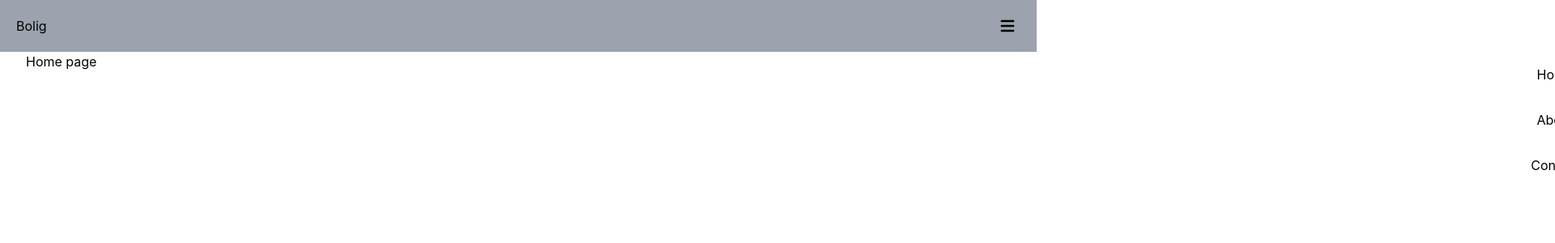
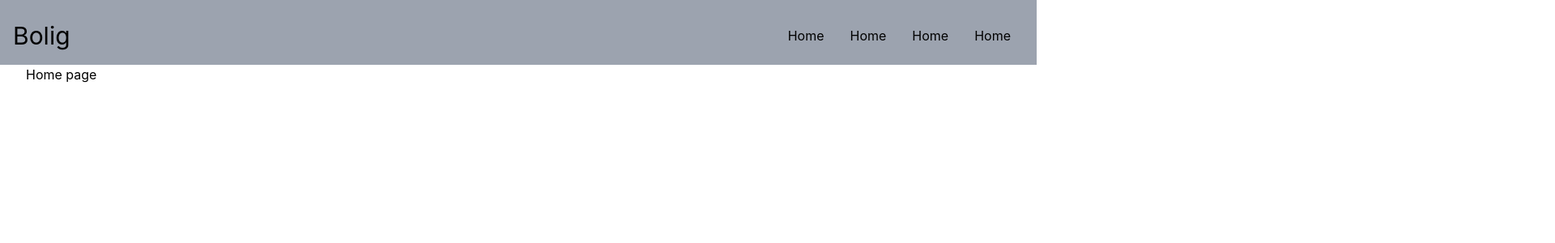
Before and after one commit to MaxAndreasLundin/bolig-web, a Next.js app: page / in a window 1280 px wide. Shown: the top 300 px of the page at 81% size, 1920 px wide, since content can reach past the window. Built offline with nearby package versions, Linux system fonts and the light colour scheme.

Commit message:
major changes in navbar, adding responsive navbar

```diff
--- a/app/layout.tsx
+++ b/app/layout.tsx
@@ -1,5 +1,5 @@
 import "./globals.css";
-import Header from "../components/Header";
+import Navbar from "../components/Nabar";
 
 export default function RootLayout({
   children,
@@ -14,7 +14,7 @@ export default function RootLayout({
       */}
       <head />
       <body>
-        <Header />
+        <Navbar />
         {children}
       </body>
     </html>
--- a/components/Header.tsx
+++ /dev/null
@@ -1,20 +0,0 @@
-import React from "react";
-import ToggleMenu from "./ToggleMenu";
-
-const Header = () => {
-  return (
-    <header className="bg-gray-400 sticky top-0 z-50 grid grid-cols-2">
-      {/*left*/}
-      <div className="flex items-center">
-        <p className="p-5">Bolig</p>
-      </div>
-
-      {/*right*/}
-      <div className="flex items-center justify-end">
-        <ToggleMenu />
-      </div>
-    </header>
-  );
-};
-
-export default Header;
--- /dev/null
+++ b/components/Nabar.tsx
@@ -0,0 +1,53 @@
+"use client";
+import { MenuIcon, XIcon } from "@heroicons/react/solid";
+import Link from "next/link";
+import React, { useState } from "react";
+
+const Navbar = () => {
+  const [click, setClick] = useState<boolean>(false);
+
+  const handleClick = () => {
+    setClick(!click);
+  };
+
+  //{click ? "bg-slate-500 flex flex-col items-center absolute right-0 top-16 h-56 w-full transition duration-500 z-10" : "web"}
+  return (
+    <header className="bg-gray-400 sticky top-0 h-20 z-50 grid grid-cols-2 p-4">
+      {/*left*/}
+      <div className="flex items-center">
+        <h1 className="w-full text-3xl">Bolig</h1>
+      </div>
+
+      {/*right*/}
+      <div className="flex items-center justify-end">
+        <ul className="hidden md:flex">
+          <li className="p-4">Home</li>
+          <li className="p-4">Home</li>
+          <li className="p-4">Home</li>
+          <li className="p-4">Home</li>
+        </ul>
+        <div className="block md:hidden" onClick={handleClick}>
+          {click ? <XIcon className="h-6" /> : <MenuIcon className="h-6" />}
+        </div>
+        {/*mobile */}
+        <div
+          className={
+            click
+              ? "fixed right-0 top-20 w-[50%] h-full border-r border-r-red-900 bg-gray-600 ease-in-out duration-500 md:hidden"
+              : "fixed right-[-100%] top-20 h-full  w-[50%] transition-all duration-500"
+          }
+        >
+          <h1 className="w-full text-3xl m-4">Bolig</h1>
+          <ul className="p-4">
+            <li className="p-4 border-b">Home</li>
+            <li className="p-4 border-b">Home</li>
+            <li className="p-4 border-b">Home</li>
+            <li className="p-4 border-b">Home</li>
+          </ul>
+        </div>
+      </div>
+    </header>
+  );
+};
+
+export default Navbar;
--- a/components/ToggleMenu.tsx
+++ /dev/null
@@ -1,44 +0,0 @@
-"use client";
-import React, { useState } from "react";
-import { MenuIcon, XIcon } from "@heroicons/react/solid";
-import Link from "next/link";
-
-const ToggleMenu = () => {
-  const [click, setClick] = useState<boolean>(false);
-
-  const handleClick = (): void => {
-    setClick(!click);
-  };
-
-  const closeMenu = () => {
-    setClick(false);
-  };
-
-  return (
-    <>
-      <div className="block transform -translate-x-full" onClick={handleClick}>
-        {click ? <XIcon className="h-6" /> : <MenuIcon className="h-6" />}
-      </div>
-
-      <ul
-        className={
-          click
-            ? "toggleMenu bg-blue-900 right-0 z-10"
-            : "toggleMenu -right-full"
-        }
-      >
-        <li className="items-center text-center p-4" onClick={closeMenu}>
-          <Link href="/">Home</Link>
-        </li>
-        <li className="items-center text-center p-4" onClick={closeMenu}>
-          <Link href="/">About</Link>
-        </li>
-        <li className="items-center text-center p-4" onClick={closeMenu}>
-          <Link href="/contact">Contact</Link>
-        </li>
-      </ul>
-    </>
-  );
-};
-
-export default ToggleMenu;
```
